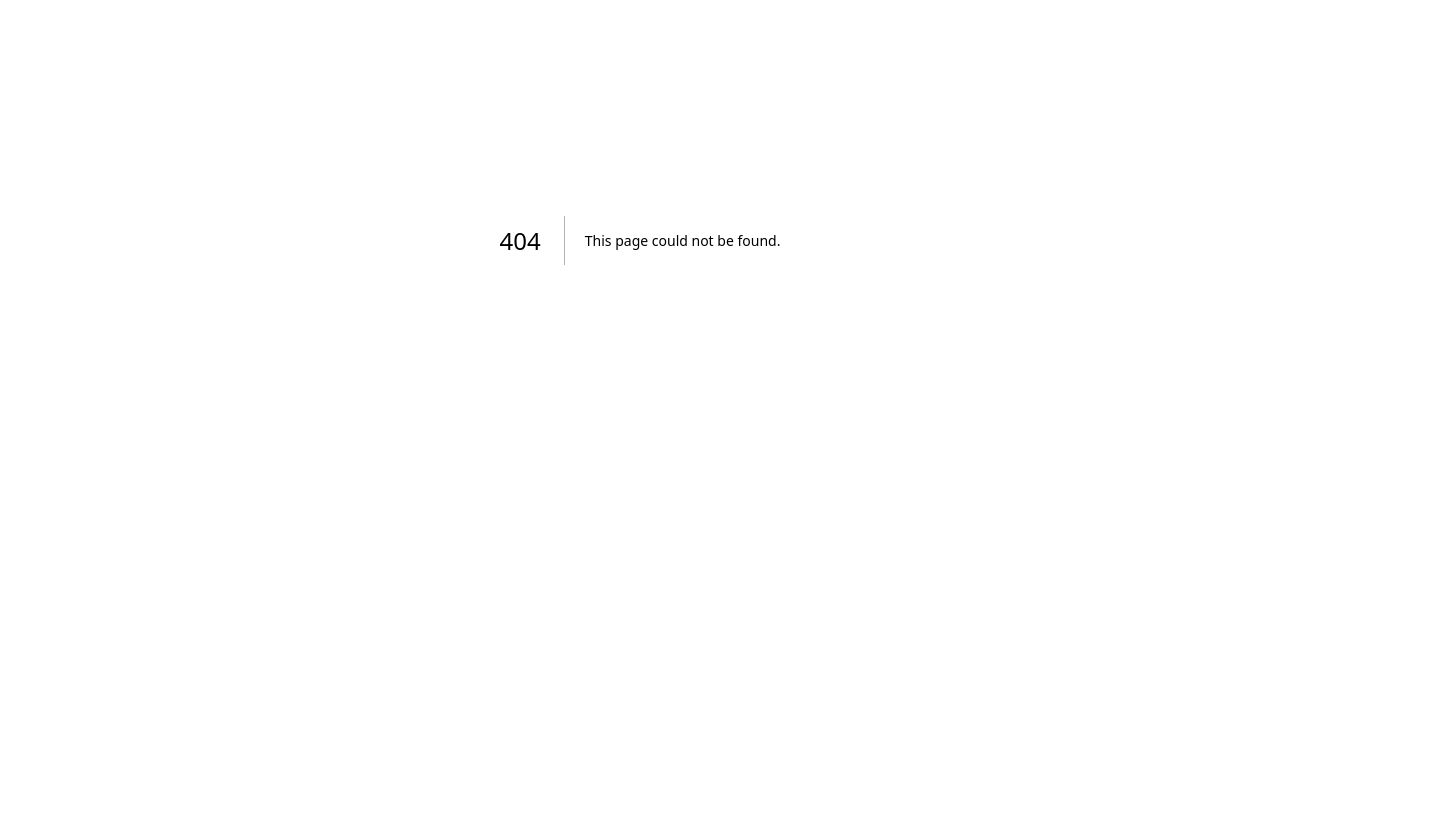
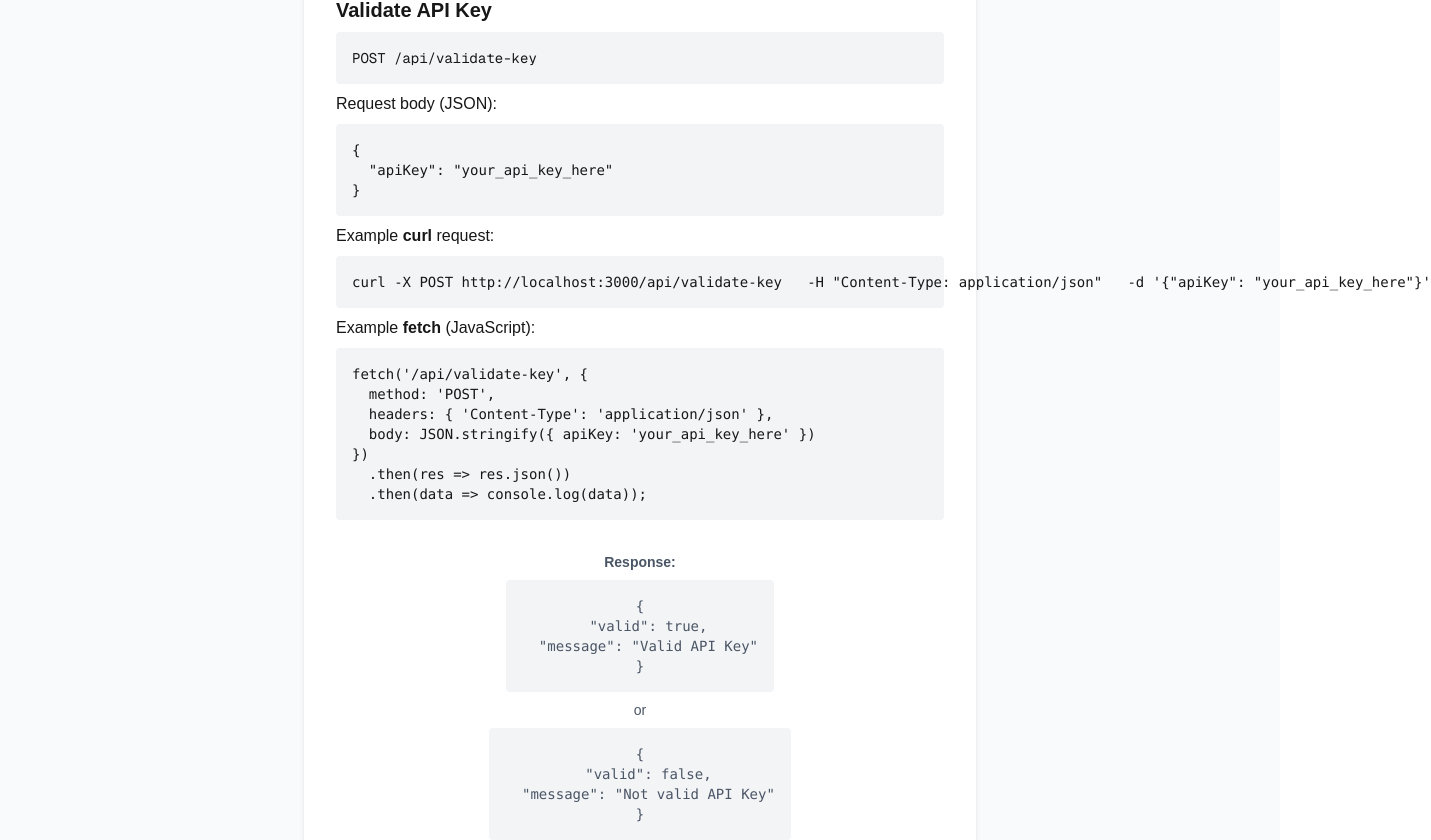
Before and after one commit to soroushamdg/dandi, a Next.js app: page /documentation in a window 1280 px wide. Before the commit this address had no page. Shown: the part 160-1000 px from the top of the page, 1431 px wide, since content can reach past the window. Before the commit the page ends 800 px from the top, so only its background shows below. Built offline with nearby package versions, Linux system fonts and the light colour scheme.

Commit message:
added github summerizer functionality

```diff
--- /dev/null
+++ b/src/app/api/github-summerizer/chain.js
@@ -0,0 +1,71 @@
+import { ChatOpenAI } from "@langchain/openai";
+import { ChatPromptTemplate } from "@langchain/core/prompts";
+import { RunnableSequence } from "@langchain/core/runnables";
+import { BaseOutputParser } from "@langchain/core/output_parsers";
+
+// Custom output parser to structure the output
+class SummarizeOutputParser extends BaseOutputParser {
+  static lc_name() {
+    return "SummarizeOutputParser";
+  }
+  lc_namespace = ["custom", "summarize_output_parser"];
+  async parse(text) {
+    // Expecting output in the format:
+    // Summary: ...
+    // Cool Facts:
+    // - fact 1
+    // - fact 2
+    // ...
+    const summaryMatch = text.match(/Summary:(.*?)(Cool Facts:|$)/is);
+    const coolFactsMatch = text.match(/Cool Facts:(.*)/is);
+
+    const summary = summaryMatch ? summaryMatch[1].trim() : "";
+    let cool_facts = [];
+    if (coolFactsMatch) {
+      cool_facts = coolFactsMatch[1]
+        .split("\n")
+        .map(line => line.replace(/^- /, "").trim())
+        .filter(line => line.length > 0);
+    }
+    return {
+      summery: summary,
+      cool_facts
+    };
+  }
+  getFormatInstructions() {
+    return "Output should have a 'Summary:' section and a 'Cool Facts:' section with bullet points.";
+  }
+}
+
+// The prompt template
+const summarizePrompt = ChatPromptTemplate.fromTemplate(
+  `You are an expert open source project summarizer.
+Given the following README file content, please do the following:
+1. Write a concise summary of what this repository is about.
+2. List 3-5 cool or unique facts about this repository, if possible.
+
+Format your response as:
+Summary: <your summary here>
+Cool Facts:
+- <fact 1>
+- <fact 2>
+- <fact 3>
+
+README content:
+{readmeContent}
+`
+);
+
+// The chain function
+export async function summarizeGithubReadme(readmeContent) {
+  const model = new ChatOpenAI({ temperature: 0.2 });
+  const outputParser = new SummarizeOutputParser();
+
+  const chain = RunnableSequence.from([
+    summarizePrompt,
+    model,
+    outputParser
+  ]);
+
+  return await chain.invoke({ readmeContent });
+}
--- /dev/null
+++ b/src/app/api/github-summerizer/route.js
@@ -0,0 +1,72 @@
+import { supabase } from '../../../lib/supabase';
+import { summarizeGithubReadme } from './chain';
+
+export async function POST(request) {
+  try {
+    const body = await request.json();
+    const apiKey = request.headers.get('x-api-key');
+    const githubUrl = body.githubURL;
+    if (!apiKey) {
+      return Response.json({ valid: false, message: 'API key is required.' }, { status: 400 });
+    }
+    if (!githubUrl) {
+      return Response.json({ valid: false, message: 'githubUrl is required.' }, { status: 400 });
+    }
+    const { data } = await supabase
+      .from('api_keys')
+      .select('id')
+      .eq('key', apiKey)
+      .single();
+    if (!data) {
+      return Response.json({ valid: false, message: 'Not valid API Key' });
+    }
+    // Only if valid, fetch the README
+    const readme = await fetchReadmeFromGithub(githubUrl);
+    let output = null;
+    if (readme) {
+      output = await summarizeGithubReadme(readme);
+    }
+    console.log(output);
+    return Response.json({ summary: output.summery, cool_facts: output.cool_facts });
+  } catch (error) {
+    return Response.json({ valid: false, message: 'Server error.' }, { status: 500 });
+  }
+}
+
+async function fetchReadmeFromGithub(githubURL) {
+  try {
+    // Extract owner and repo from the URL
+    // Supports URLs like: https://github.com/owner/repo or https://github.com/owner/repo/
+    const match = githubURL.match(/github\.com\/([^\/]+)\/([^\/]+)(\/|$)/);
+    if (!match) {
+      throw new Error('Invalid GitHub repository URL');
+    }
+    const owner = match[1];
+    const repo = match[2];
+
+    // Try to fetch README.md from the main or master branch
+    const branches = ['main', 'master'];
+    let readmeResponse, readmeText;
+    for (const branch of branches) {
+      const rawUrl = `https://raw.githubusercontent.com/${owner}/${repo}/${branch}/README.md`;
+      readmeResponse = await fetch(rawUrl);
+      if (readmeResponse.ok) {
+        readmeText = await readmeResponse.text();
+        return readmeText;
+      }
+    }
+
+    // If not found in main/master, try GitHub API for default branch
+    const apiUrl = `https://api.github.com/repos/${owner}/${repo}/readme`;
+    const apiResponse = await fetch(apiUrl, {
+      headers: { Accept: 'application/vnd.github.v3.raw' }
+    });
+    if (apiResponse.ok) {
+      return await apiResponse.text();
+    }
+
+    throw new Error('README.md not found in the repository');
+  } catch (error) {
+    return null;
+  }
+}
--- /dev/null
+++ b/src/app/documentation/page.js
@@ -0,0 +1,48 @@
+'use client';
+
+export default function Documentation() {
+  return (
+    <div className="min-h-screen flex items-center justify-center bg-gray-50 px-4">
+      <div className="bg-white p-8 rounded shadow-md w-full max-w-2xl">
+        <h1 className="text-3xl font-bold mb-4 text-center">API Documentation</h1>
+        <p className="mb-6 text-gray-700 text-center">
+          This API allows you to validate API keys. Send a POST request to the endpoint below with your API key in the JSON body.
+        </p>
+        <div className="mb-4">
+          <h2 className="text-xl font-semibold mb-2">Validate API Key</h2>
+          <div className="bg-gray-100 rounded p-4 text-sm font-mono mb-2">
+            POST /api/validate-key
+          </div>
+          <p className="mb-2">Request body (JSON):</p>
+          <pre className="bg-gray-100 rounded p-4 text-sm mb-2">{`{
+  "apiKey": "your_api_key_here"
+}`}</pre>
+          <p className="mb-2">Example <b>curl</b> request:</p>
+          <pre className="bg-gray-100 rounded p-4 text-sm mb-2">{`curl -X POST http://localhost:3000/api/validate-key \
+  -H "Content-Type: application/json" \
+  -d '{"apiKey": "your_api_key_here"}'`}</pre>
+          <p className="mb-2">Example <b>fetch</b> (JavaScript):</p>
+          <pre className="bg-gray-100 rounded p-4 text-sm mb-2">{`fetch('/api/validate-key', {
+  method: 'POST',
+  headers: { 'Content-Type': 'application/json' },
+  body: JSON.stringify({ apiKey: 'your_api_key_here' })
+})
+  .then(res => res.json())
+  .then(data => console.log(data));`}</pre>
+        </div>
+        <div className="mt-8 text-gray-600 text-sm text-center">
+          <b>Response:</b> <br />
+          <pre className="bg-gray-100 rounded p-4 text-sm inline-block mt-2">{`{
+  "valid": true,
+  "message": "Valid API Key"
+}`}</pre>
+          <div className="mt-2">or</div>
+          <pre className="bg-gray-100 rounded p-4 text-sm inline-block mt-2">{`{
+  "valid": false,
+  "message": "Not valid API Key"
+}`}</pre>
+        </div>
+      </div>
+    </div>
+  );
+}
--- a/src/app/page.js
+++ b/src/app/page.js
@@ -46,21 +46,15 @@ export default function Home() {
             </svg>
             API Playground
           </Link>
-          <a
-            className="rounded-full border border-solid border-transparent transition-colors flex items-center justify-center bg-foreground text-background gap-2 hover:bg-[#383838] dark:hover:bg-[#ccc] font-medium text-sm sm:text-base h-10 sm:h-12 px-4 sm:px-5 sm:w-auto"
-            href="https://vercel.com/new?utm_source=create-next-app&utm_medium=appdir-template-tw&utm_campaign=create-next-app"
-            target="_blank"
-            rel="noopener noreferrer"
+          <Link
+            className="rounded-full border border-solid border-transparent transition-colors flex items-center justify-center bg-green-600 text-white gap-2 hover:bg-green-700 font-medium text-sm sm:text-base h-10 sm:h-12 px-4 sm:px-5 sm:w-auto"
+            href="/documentation"
           >
-            <Image
-              className="dark:invert"
-              src="/vercel.svg"
-              alt="Vercel logomark"
-              width={20}
-              height={20}
-            />
-            Deploy now
-          </a>
+            <svg className="w-5 h-5" fill="none" stroke="currentColor" viewBox="0 0 24 24">
+              <path strokeLinecap="round" strokeLinejoin="round" strokeWidth={2} d="M12 20h9M12 4h9m-9 8h9" />
+            </svg>
+            Documentation
+          </Link>
           <a
             className="rounded-full border border-solid border-black/[.08] dark:border-white/[.145] transition-colors flex items-center justify-center hover:bg-[#f2f2f2] dark:hover:bg-[#1a1a1a] hover:border-transparent font-medium text-sm sm:text-base h-10 sm:h-12 px-4 sm:px-5 w-full sm:w-auto md:w-[158px]"
             href="https://nextjs.org/docs?utm_source=create-next-app&utm_medium=appdir-template-tw&utm_campaign=create-next-app"
```
